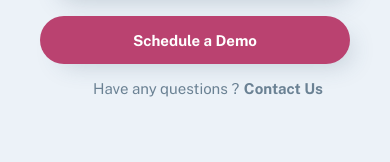
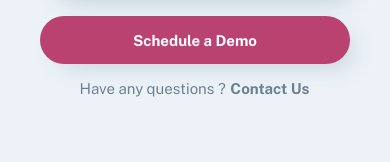
Before and after one commit to LorisDucamps/PayApi, a Vue app: page / in a window 390 px wide. Shown: the part 1042-1204 px from the top of the page. Built offline with nearby package versions, Linux system fonts and the light colour scheme.

Commit message:
hero text

```diff
--- a/src/components/Hero.vue
+++ b/src/components/Hero.vue
@@ -78,7 +78,7 @@
                 }
 
                 p {
-                    margin-left: 0;
+                    margin-left: 0 !important;
                     text-align: center;
                 }
             }
```
